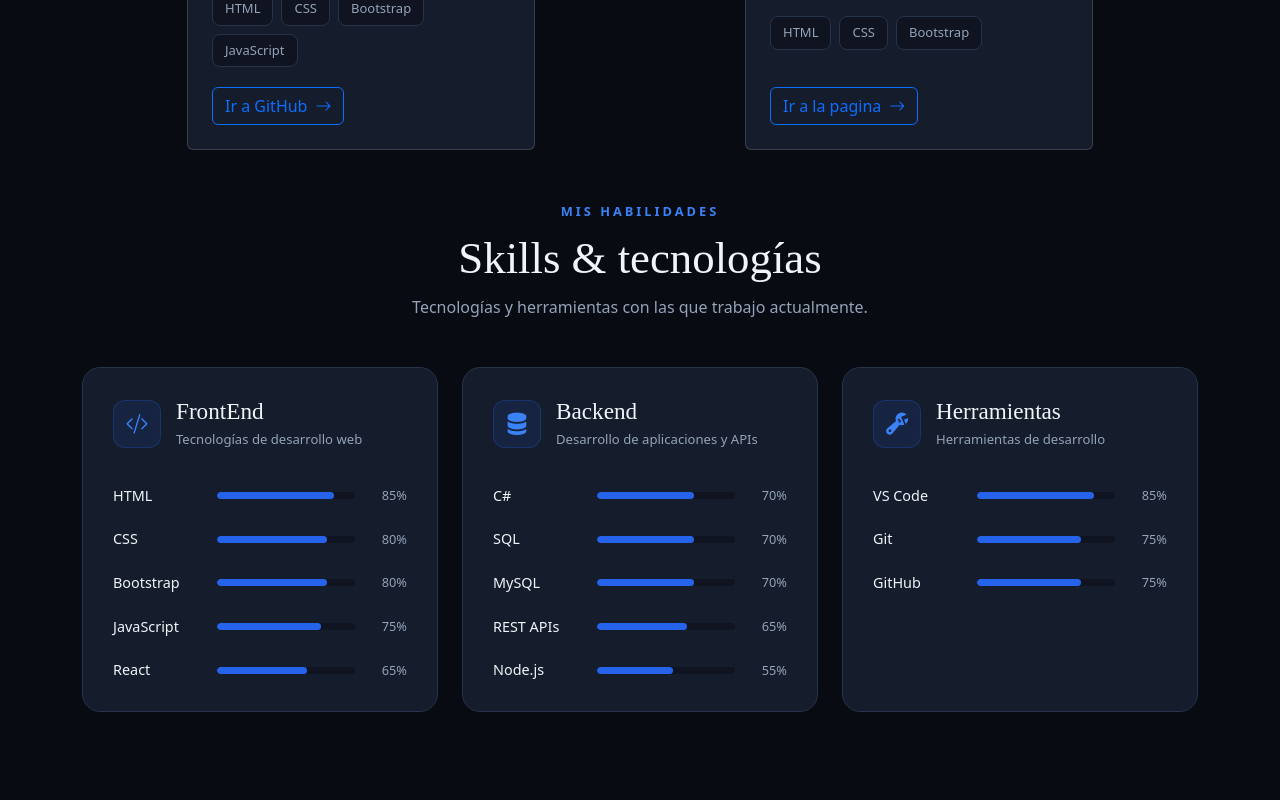
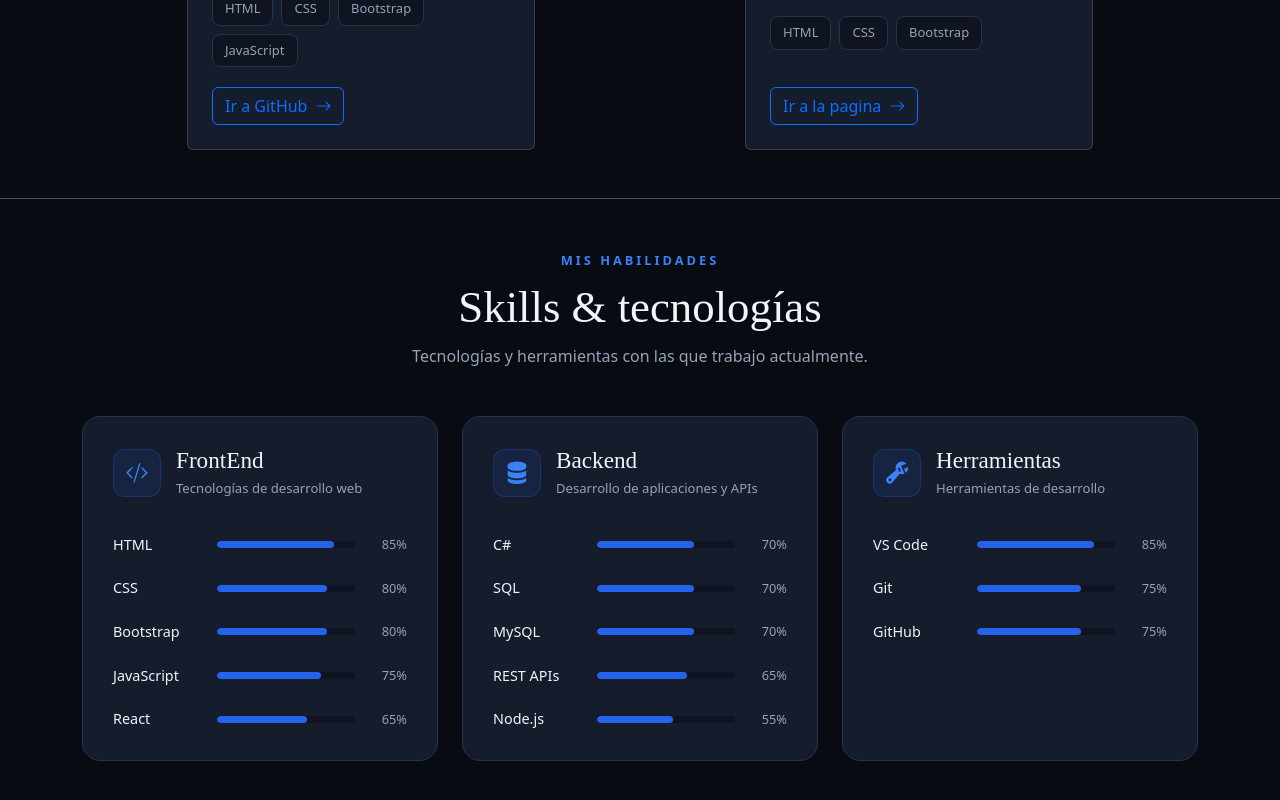
Before and after one commit to Matiassanchez18/Portafolio-React, a React (Vite) app in the folder Portafolio/: page / in a window 1280 px wide. Shown: the part 2902-3702 px from the top of the page. Before the commit the page ends 3662 px from the top, so only its background shows below. Built offline with nearby package versions, Linux system fonts and the light colour scheme.

Commit message:
Se modifico el estilo de las cards de habilidades

```diff
--- a/Portafolio/src/components/PortafolioMain.jsx
+++ b/Portafolio/src/components/PortafolioMain.jsx
@@ -342,7 +342,7 @@ function PortafolioMain() {
         </article>
       </section>
 
-      <section className="SeccionSkills py-5">
+      <section className="SeccionSkills py-5 mt-5 border-top">
         <div className="container">
           <div className="TextoSkills text-center mb-5">
             <span className="EtiquetaSkills">MIS HABILIDADES</span>
```
